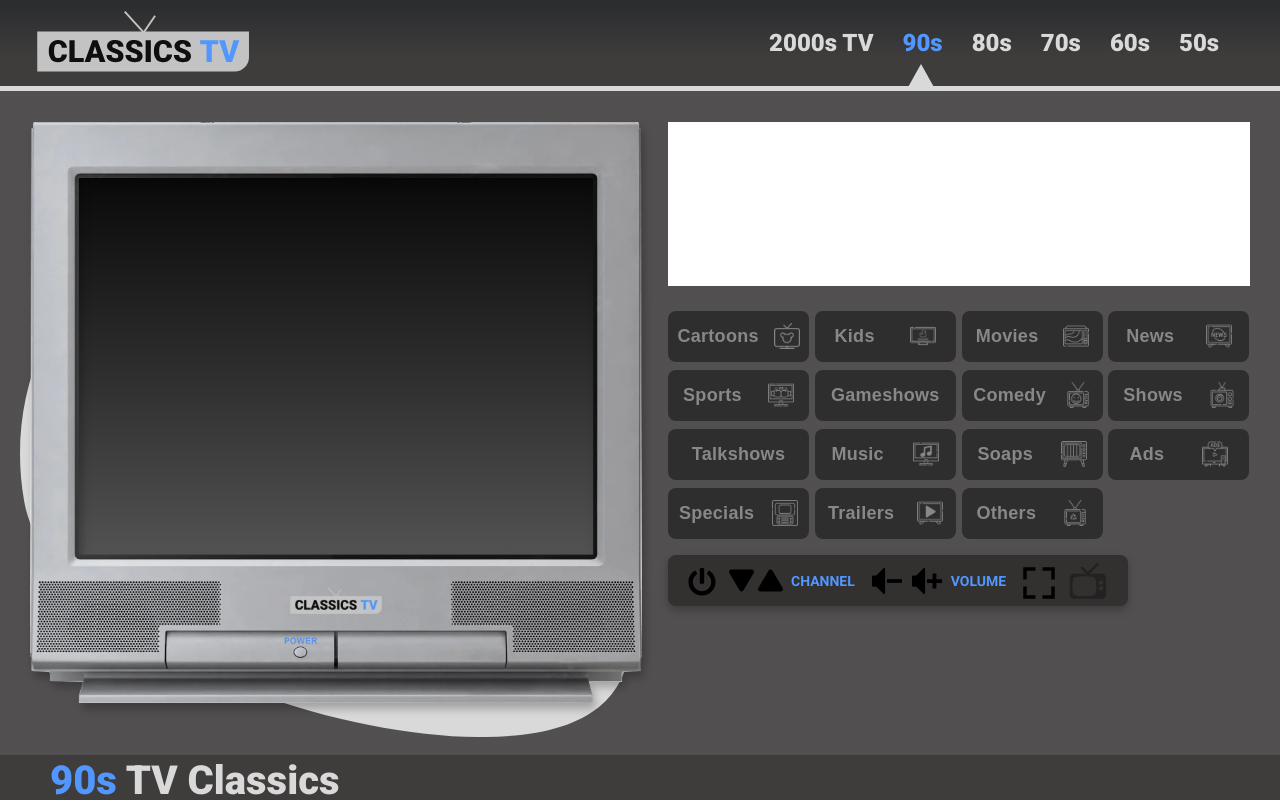
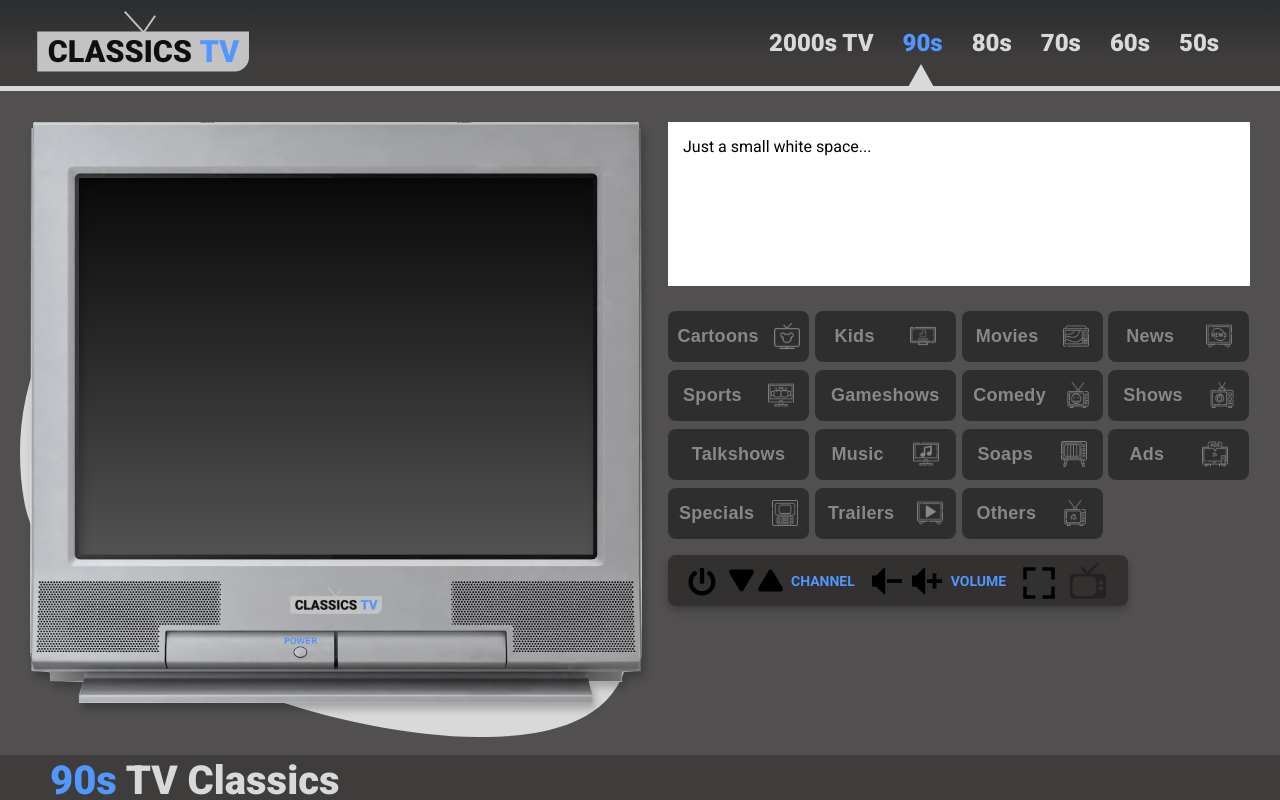
Before and after one commit to Classicstvs/the-app, a Next.js app: page / in a window 1280 px wide. Shown: the top 800 px of the page. Built offline with nearby package versions, Linux system fonts and the light colour scheme; no server answers.

Commit message:
Ad dummy text

```diff
--- a/components/ad/Ad.jsx
+++ b/components/ad/Ad.jsx
@@ -11,6 +11,7 @@ export default function Ad() {
         data-ad-format="auto"
         data-full-width-responsive="true"
       ></ins>
+      <p>Just a small white space...</p>
     </div>
   );
 }
```
